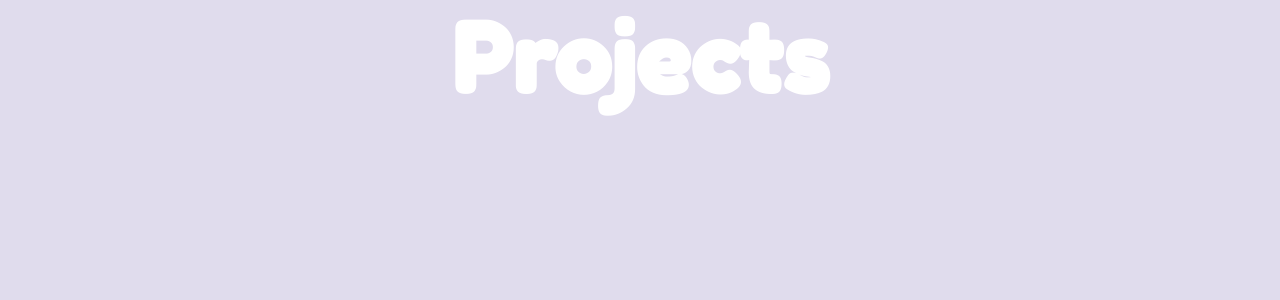
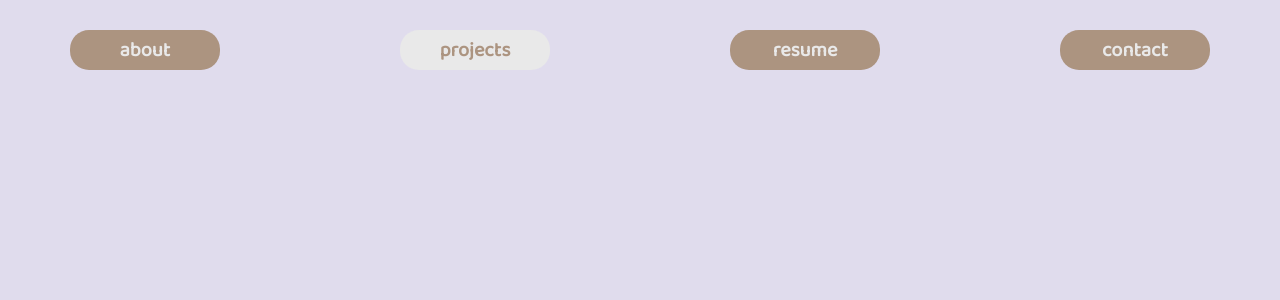
Before and after one commit to saramey-hub/portfolio, a React (Create React App) app: page /projects in a window 1280 px wide. Shown: the top 300 px of the page. Built offline with nearby package versions, Linux system fonts and the light colour scheme.

Commit message:
regler les bouttons pour chaque page

```diff
--- a/src/pages/Contact.js
+++ b/src/pages/Contact.js
@@ -1,7 +1,21 @@
+import {Link} from "react-router-dom";
+
 function Contact() {
     return (
         <div>
-            <h1>Projects</h1>
+            <div className="button">
+
+                <div className="butons">
+
+                    <Link to="/about">
+                        <button>about</button>
+                    </Link>
+                    <Link to="/projects"><button>projects</button></Link>
+                    <Link to="/resume"><button>resume</button></Link>
+                    <Link to="/contact"><button className="button-about">contact</button></Link>
+
+                </div>
+            </div>
         </div>
     );
 }
--- a/src/pages/Projects.js
+++ b/src/pages/Projects.js
@@ -1,7 +1,21 @@
+import {Link} from "react-router-dom";
+
 function Projects() {
     return (
         <div>
-            <h1>Projects</h1>
+            <div className="button">
+
+                <div className="butons">
+
+                    <Link to="/about">
+                        <button>about</button>
+                    </Link>
+                    <Link to="/projects"><button className="button-about">projects</button></Link>
+                    <Link to="/resume"><button>resume</button></Link>
+                    <Link to="/contact"><button>contact</button></Link>
+
+                </div>
+        </div>
         </div>
     );
 }
--- a/src/pages/Resume.js
+++ b/src/pages/Resume.js
@@ -4,7 +4,21 @@ import "../assests/image 2.svg"
 
 function Resume() {
     return (
-       <h1>Resume</h1>
+        <div>
+            <div className="button">
+
+                <div className="butons">
+
+                    <Link to="/about">
+                        <button>about</button>
+                    </Link>
+                    <Link to="/projects"><button>projects</button></Link>
+                    <Link to="/resume"><button className="button-about">resume</button></Link>
+                    <Link to="/contact"><button>contact</button></Link>
+
+                </div>
+            </div>
+        </div>
     );
 }
 
```
